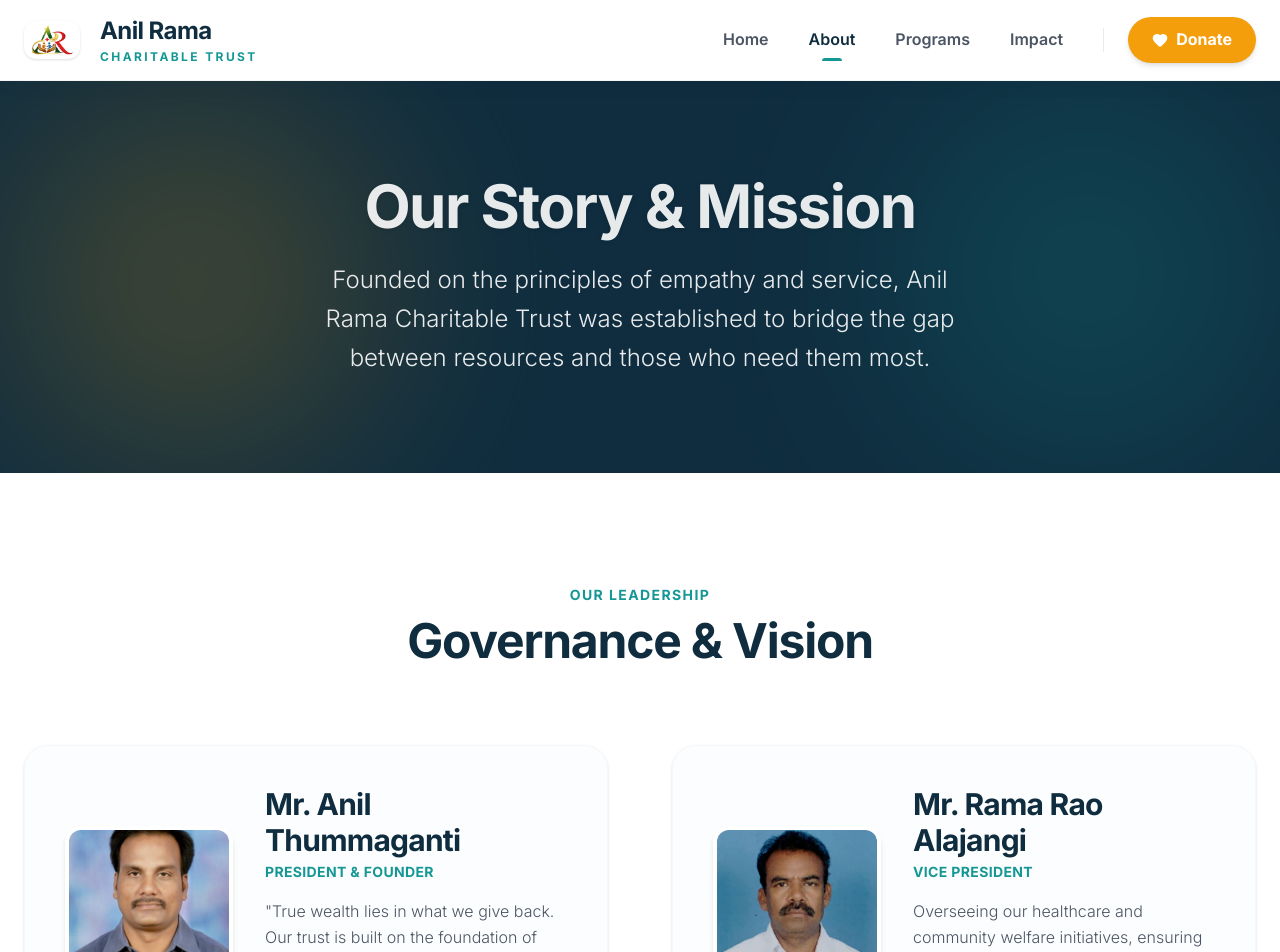
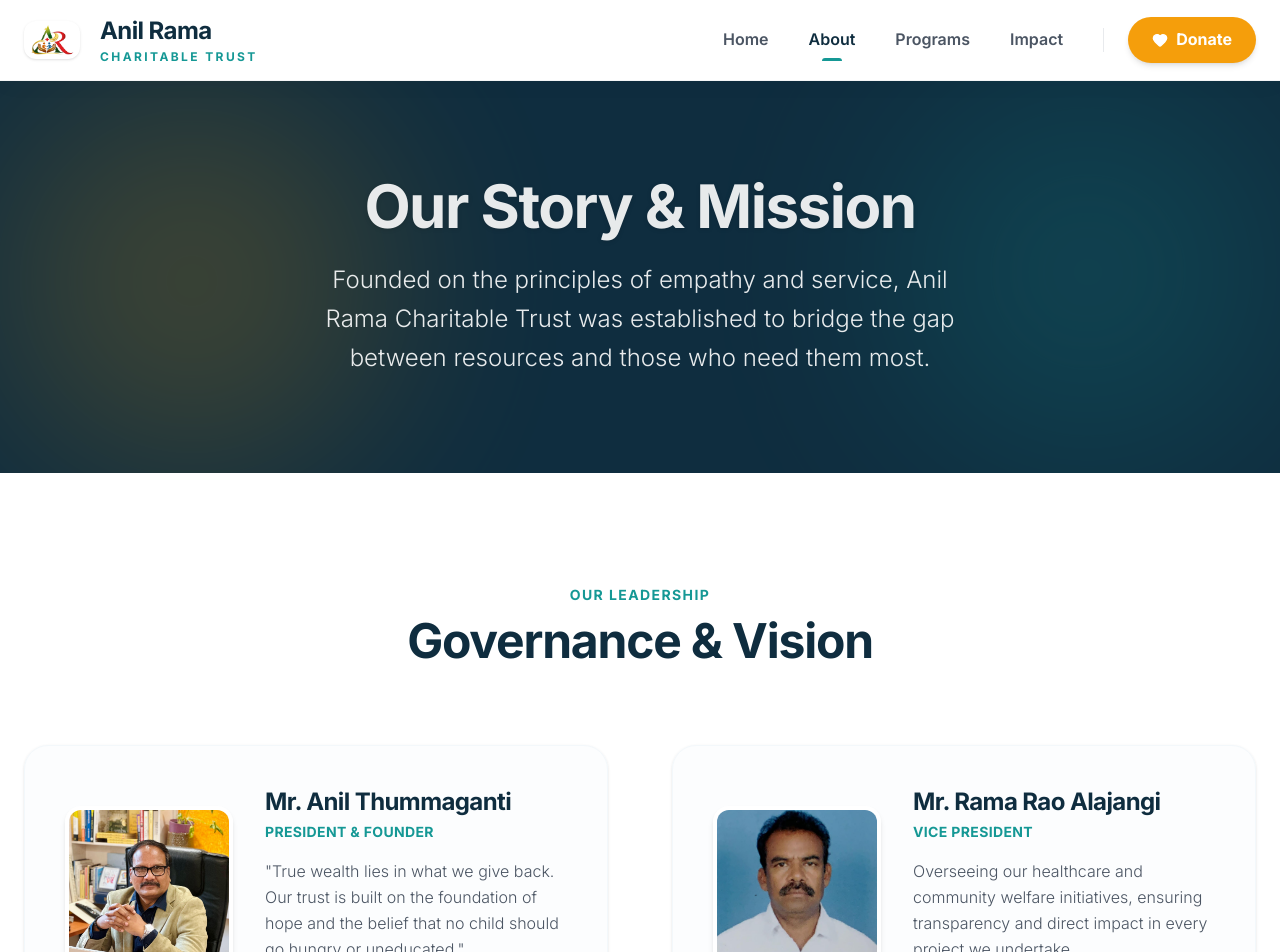
Before and after one commit to VidyasagarAlajangi/AnilRama-Charitable-Trust, a React (Vite) app: page /about in a window 1280 px wide. Shown: the top 952 px of the page. Built offline with nearby package versions, Linux system fonts and the light colour scheme.

Commit message:
Replaced image

```diff
--- a/src/pages/About.jsx
+++ b/src/pages/About.jsx
@@ -3,7 +3,7 @@
 import Footer from '../components/Footer';
 import { TRUST_DETAILS } from '../constants';
 import { Shield, Target, Eye, Award, Linkedin, Mail } from 'lucide-react';
-import anil from "../assets/anil_1.jpg";
+import anil from "../assets/Anil_2.jpg";
 import rama from "../assets/Rama.jpg";
 
 const About = () => {
@@ -50,7 +50,7 @@
                   <img src={anil} alt="Mr. Anil Thummaganti" className="w-40 h-48 object-cover group-hover:scale-105 transition-transform duration-500 ease-out" />
                 </div>
                 <div className="text-center xl:text-left flex-grow">
-                  <h4 className="text-2xl md:text-3xl font-bold text-brand-blue mb-1">Mr. Anil Thummaganti</h4>
+                  <h4 className="text-2xl md:text-2xl font-bold text-brand-blue mb-1">Mr. Anil Thummaganti</h4>
                   <p className="text-brand-green font-bold text-sm tracking-wide uppercase mb-4">President & Founder</p>
                   <p className="text-charity-muted text-base leading-relaxed mb-6 font-light">
                     "True wealth lies in what we give back. Our trust is built on the foundation of hope and the belief that no child should go hungry or uneducated."
@@ -68,7 +68,7 @@
                   <img src={rama} alt="Mr. Rama Rao Alajangi" className="w-40 h-48 object-cover group-hover:scale-105 transition-transform duration-500 ease-out" />
                 </div>
                 <div className="text-center xl:text-left flex-grow">
-                  <h4 className="text-2xl md:text-3xl font-bold text-brand-blue mb-1">Mr. Rama Rao Alajangi</h4>
+                  <h4 className="text-2xl md:text-2xl font-bold text-brand-blue mb-1">Mr. Rama Rao Alajangi</h4>
                   <p className="text-brand-green font-bold text-sm tracking-wide uppercase mb-4">Vice President</p>
                   <p className="text-charity-muted text-base leading-relaxed mb-6 font-light">
                     Overseeing our healthcare and community welfare initiatives, ensuring transparency and direct impact in every project we undertake.
@@ -111,11 +111,11 @@
               <div className="space-y-4 text-charity-text text-lg md:text-xl">
                 <p className="flex flex-col md:flex-row justify-center items-center gap-2">
                   <span className="font-bold text-brand-blue uppercase tracking-wide text-sm">Trust Registration No:</span>
-                  <span className="font-medium bg-white px-4 py-1.5 rounded-lg border border-gray-100 shadow-sm">{TRUST_DETAILS.regNo}</span>
+                  <span className="font-small bg-white px-4 py-1.5 rounded-lg border border-gray-100 shadow-sm">{TRUST_DETAILS.regNo}</span>
                 </p>
                 <p className="flex flex-col md:flex-row justify-center items-center gap-2">
                   <span className="font-bold text-brand-blue uppercase tracking-wide text-sm">80G Registration:</span>
-                  <span className="font-medium bg-white px-4 py-1.5 rounded-lg border border-gray-100 shadow-sm">CIT(E)/80G/202X-XX/XXXX</span>
+                  <span className="font-small bg-white px-4 py-1.5 rounded-lg border border-gray-100 shadow-sm">CIT(E)/80G/202X-XX/XXXX</span>
                 </p>
               </div>
               <div className="mt-10 flex flex-wrap justify-center gap-4">
```
Also changed, not shown: src/assets/Anil_2.jpg (added).
